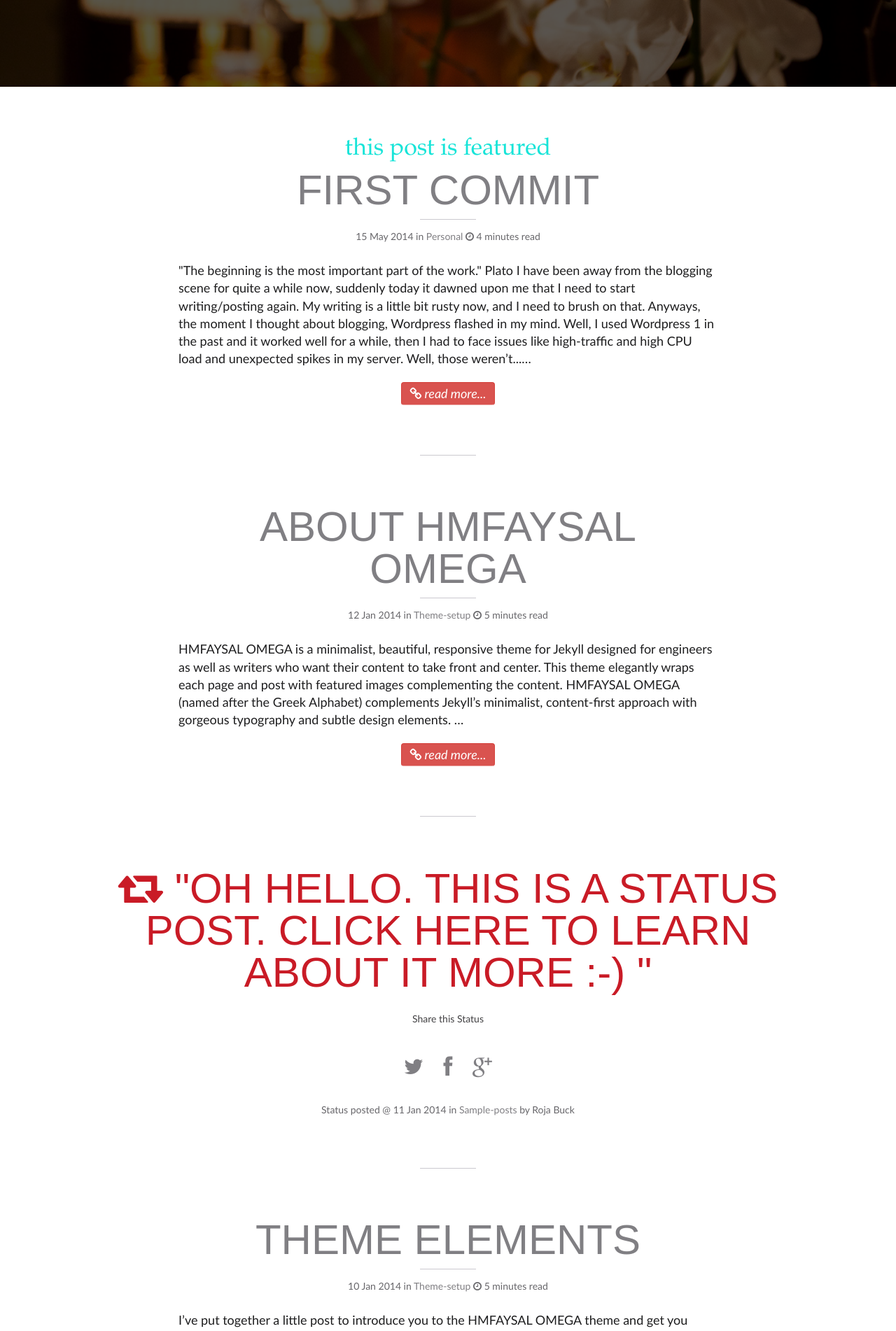
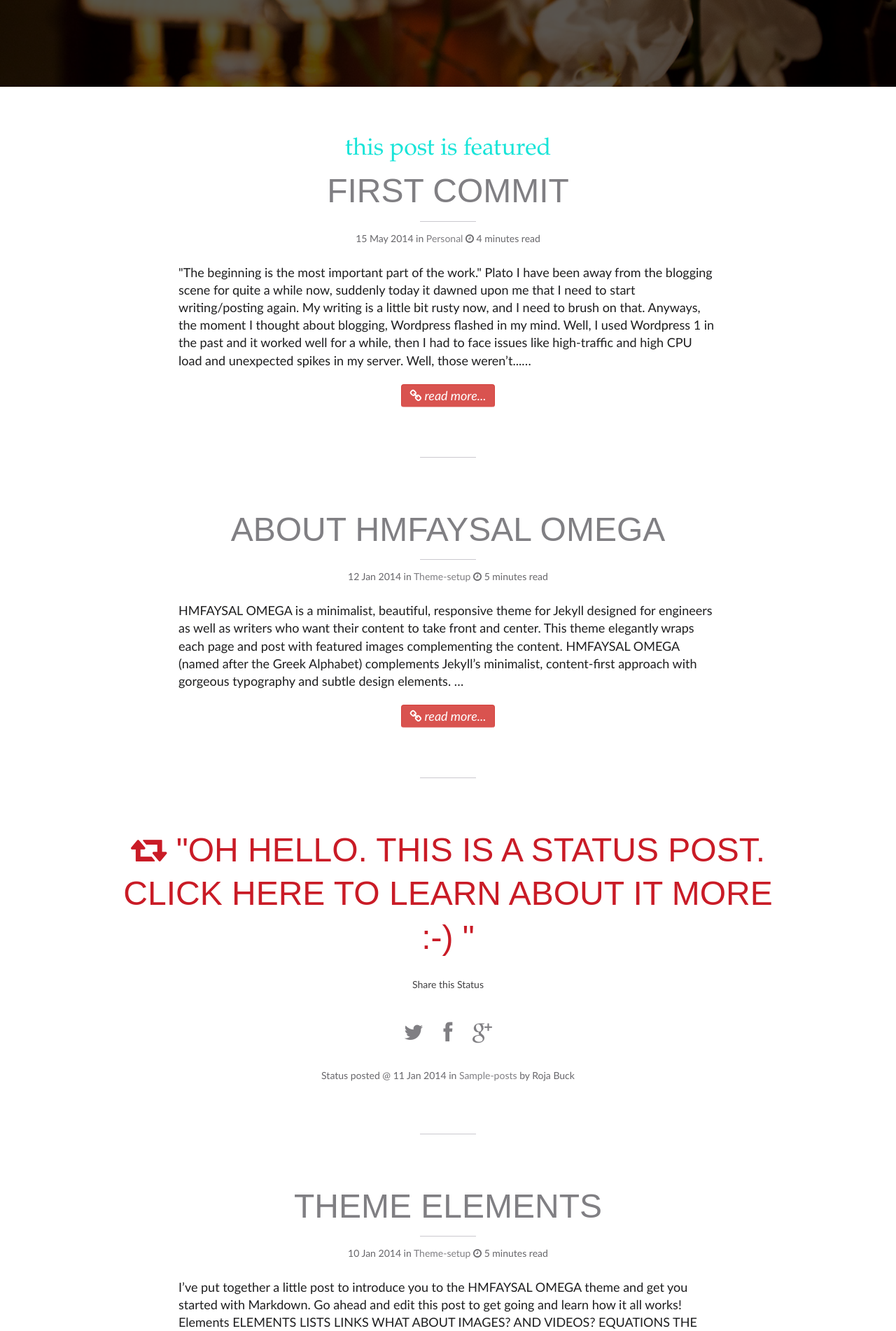
Before and after one commit to roja/roja.github.io, a Jekyll site: the page built from index.html, in a window 1280 px wide. Shown: the part 326-2228 px from the top of the page at 70% size. Built offline with Jekyll 4.4.1, drawn with Linux system fonts in a browser that asks for light colours; nearby versions of some CDN libraries; the list of posts is cut into pages by our own code.

Commit message:
change to super headers

```diff
--- a/assets/css/style.css
+++ b/assets/css/style.css
@@ -235,9 +235,9 @@ pre {
   line-height: 24px;
 }
 .super {
-  font-size: 60px;
+  font-size: 48px;
   font-weight: bold;
-  line-height: 1;
+  line-height: 1.3;
   text-transform: uppercase;
 }
 .super.text-center small {
```
